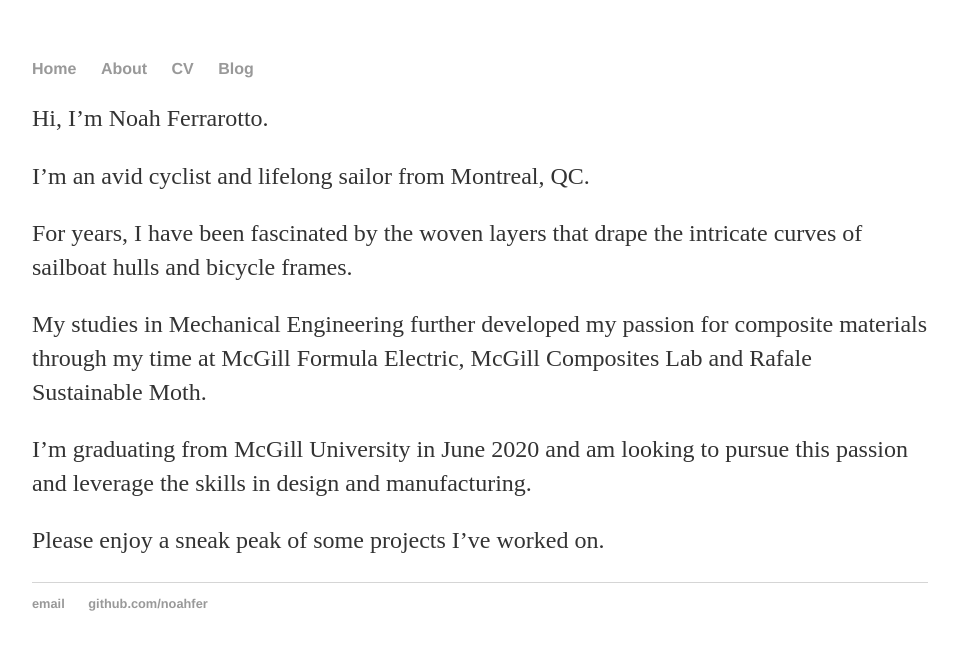
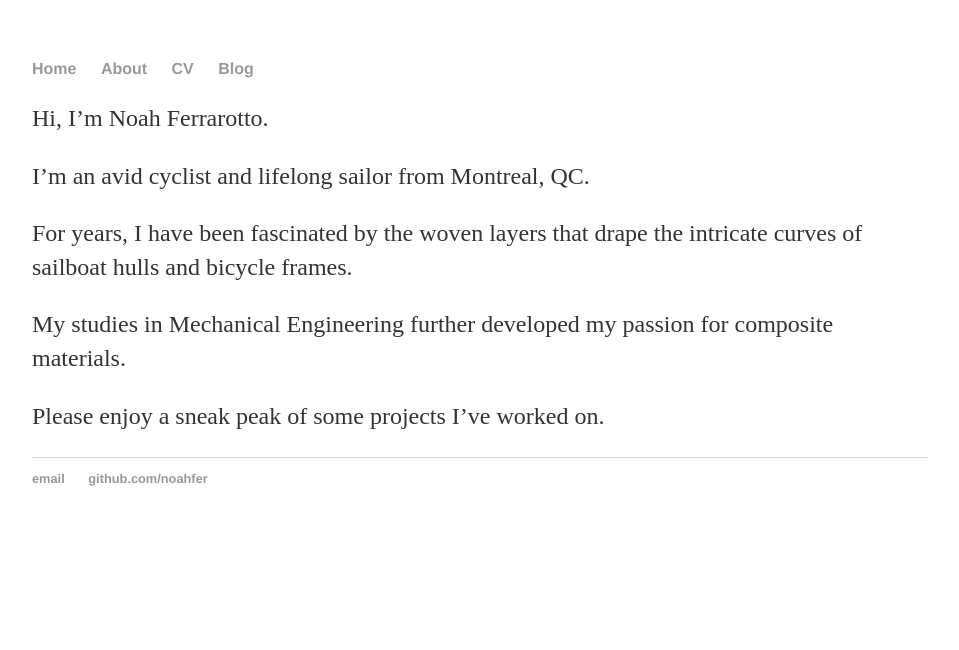
Before and after one commit to noahfer/noahfer.github.io, a Jekyll site: the page built from about/index.md, in a window 1280 px wide. Shown: the top 650 px of the page, without its empty margins (160-1119 px from the left). Built offline with Jekyll 4.4.1, drawn with Linux system fonts in a browser that asks for light colours; our own code applies the rules of GitHub Pages for plain Markdown files.

Commit message:
Update index.md

```diff
--- a/about/index.md
+++ b/about/index.md
@@ -4,8 +4,6 @@ I'm an avid cyclist and lifelong sailor from Montreal, QC.
 
 For years, I have been fascinated by the woven layers that drape the intricate curves of sailboat hulls and bicycle frames.
 
-My studies in Mechanical Engineering further developed my passion for composite materials through my time at McGill Formula Electric, McGill Composites Lab and Rafale Sustainable Moth.
-
-I'm graduating from McGill University in June 2020 and am looking to pursue this passion and leverage the skills in design and manufacturing.
+My studies in Mechanical Engineering further developed my passion for composite materials.
 
 Please enjoy a sneak peak of some projects I've worked on.
```
